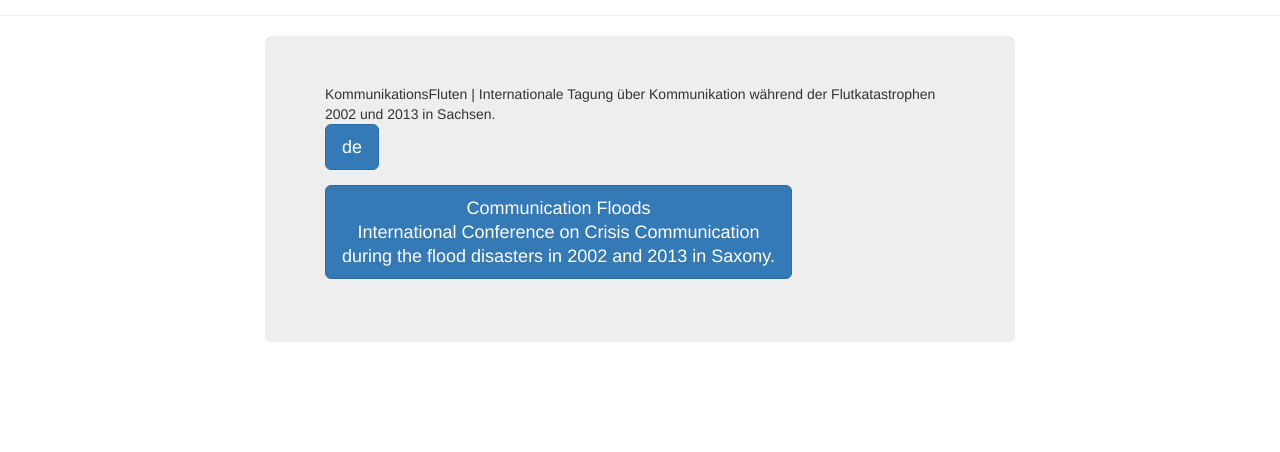
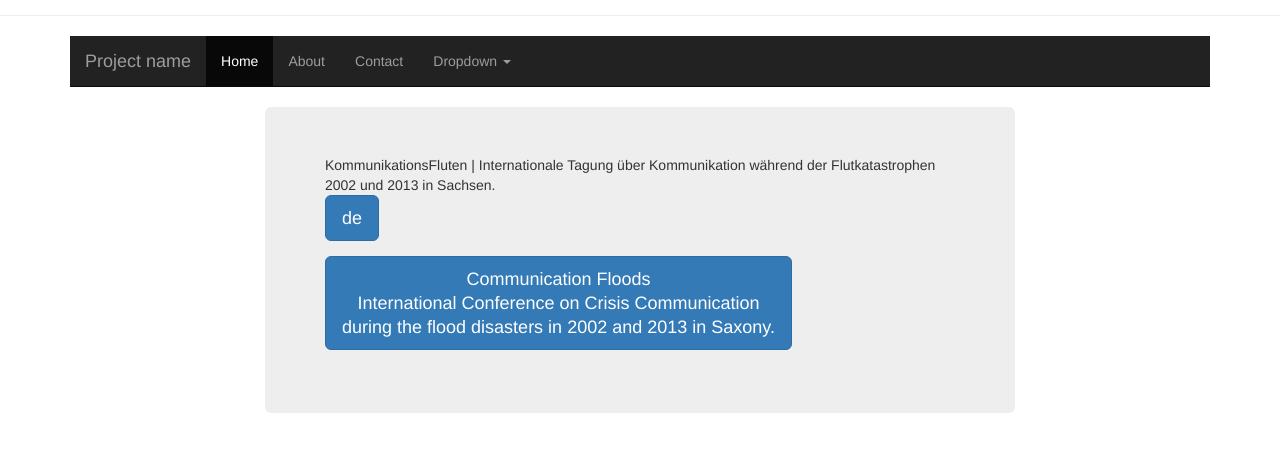
Before and after one commit to susedev/test, a Jekyll site: the page built from index.html, in a window 1280 px wide, cut to the strip 131-583 px from the top of the page. Built offline with Jekyll 4.4.1, drawn with Linux system fonts in a browser that asks for light colours; nearby versions of some CDN libraries.

Commit message:
Update home.html

```diff
--- a/_layouts/home.html
+++ b/_layouts/home.html
@@ -1,7 +1,44 @@
 ---
 layout: base
 ---
+<div class="navbar-wrapper">
+      <div class="container">
 
+        <nav class="navbar navbar-inverse navbar-static-top">
+          <div class="container">
+            <div class="navbar-header">
+              <button type="button" class="navbar-toggle collapsed" data-toggle="collapse" data-target="#navbar" aria-expanded="false" aria-controls="navbar">
+                <span class="sr-only">Toggle navigation</span>
+                <span class="icon-bar"></span>
+                <span class="icon-bar"></span>
+                <span class="icon-bar"></span>
+              </button>
+              <a class="navbar-brand" href="#">Project name</a>
+            </div>
+            <div id="navbar" class="navbar-collapse collapse">
+              <ul class="nav navbar-nav">
+                <li class="active"><a href="#">Home</a></li>
+                <li><a href="#about">About</a></li>
+                <li><a href="#contact">Contact</a></li>
+                <li class="dropdown">
+                  <a href="#" class="dropdown-toggle" data-toggle="dropdown" role="button" aria-expanded="false">Dropdown <span class="caret"></span></a>
+                  <ul class="dropdown-menu" role="menu">
+                    <li><a href="#">Action</a></li>
+                    <li><a href="#">Another action</a></li>
+                    <li><a href="#">Something else here</a></li>
+                    <li class="divider"></li>
+                    <li class="dropdown-header">Nav header</li>
+                    <li><a href="#">Separated link</a></li>
+                    <li><a href="#">One more separated link</a></li>
+                  </ul>
+                </li>
+              </ul>
+            </div>
+          </div>
+        </nav>
+
+      </div>
+    </div>
 <div class="container">
   <div class="row">
     <div class="col-md-2">
```
